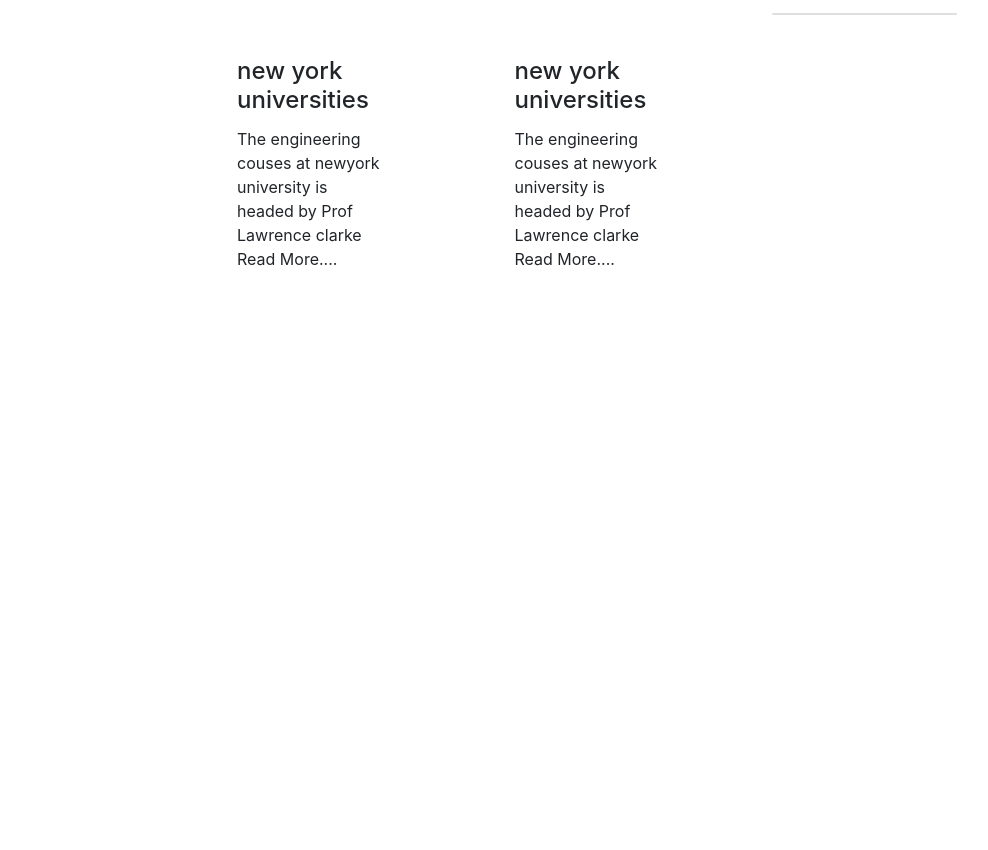
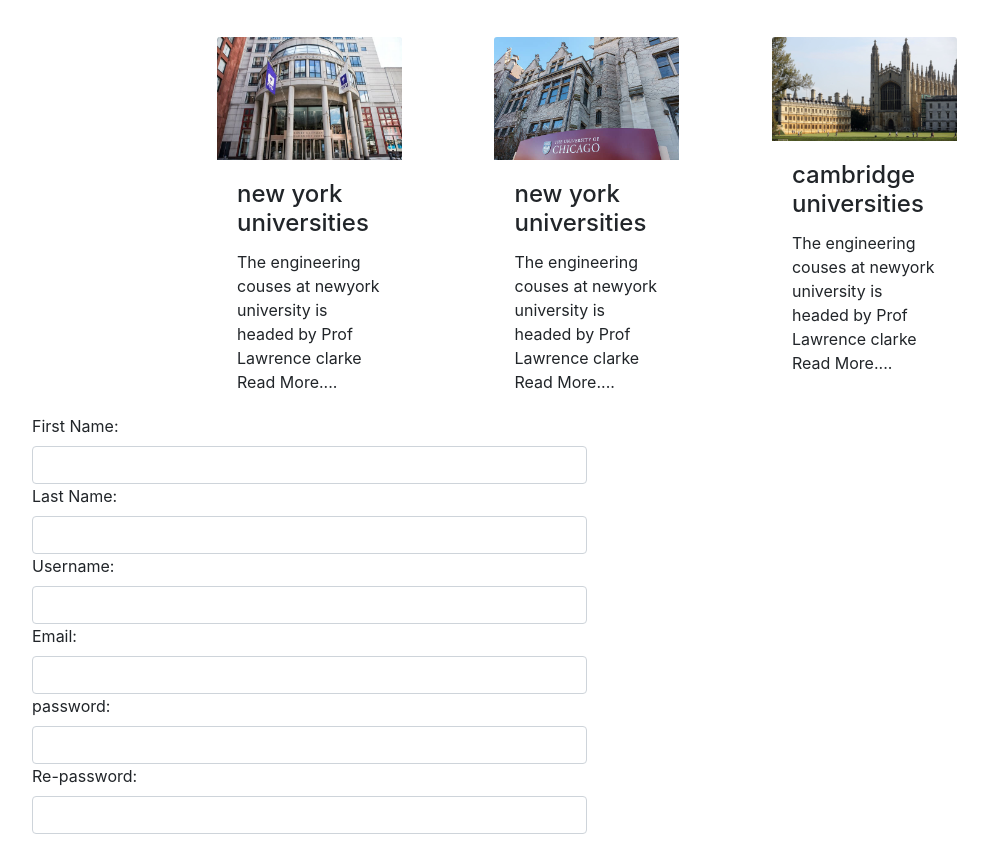
Before and after one commit to jamestucker1988/capstone, a website: page online-course.html in a window 1280 px wide. Shown: the part 451-1301 px from the top of the page, without its empty margins (53-1041 px from the left). Before the commit the page ends 800 px from the top, so only its background shows below. Drawn offline with Linux system fonts and the light colour scheme.

Commit message:
introduced a form element in online-course.html

```diff
--- a/assets/main.scss
+++ b/assets/main.scss
@@ -1,21 +1,25 @@
-$grid-breakpoints:(
-  xs:0,
+$grid-breakpoints: (
+  xs: 0,
   sm: 768px,
   md: 1024px,
-  lg: 1200px
+  lg: 1200px,
 );
-$container-max-widths:(
+$container-max-widths: (
   sm: 720px,
   md: 992px,
   lg: 1140px,
 );
 
 $theme-colors: (
-  primary: #c25d51
+  primary: #c25d51,
 );
 
 .fontsize-8 {
   font-size: 0.8rem;
+}
+
+.font {
+  font-size: 2rem;
 }
 
 .fa-copyright,
@@ -23,9 +27,13 @@
 .fa-twitter,
 .fa-whatsapp,
 .fa-youtube,
-.fa-instagram-square
- {
+.fa-instagram-square {
   color: #fff;
+}
+
+.carousel-control-prev-icon,
+.carousel-control-next {
+  color: blue;
 }
 
 @import "../node_modules/bootstrap/scss/bootstrap";
@@ -42,10 +50,6 @@
   height: 100%;
   object-fit: cover;
 }
-
-// .background-none {
-//   background: none;
-// }
 
 .fa-search {
   color: #fff;
@@ -105,6 +109,4 @@
   .background-pc {
     background: none;
   }
-
-
 }
--- a/online-course.html
+++ b/online-course.html
@@ -131,8 +131,30 @@
         </div>
       </div>
       <div class="col-1"></div>
-      <div class="col-2">
-        <div class="card"></div>
+      <div class="col-2"><div class="card-transparent text-left">
+        <img class="card-img-top" src="../assets/la.jpg" alt="">
+        <div class="card-body">
+          <h4 class="card-title">cambridge universities</h4>
+          <p class="card-text">The engineering couses at newyork university is headed by Prof Lawrence clarke Read More....</p>
+        </div>
       </div>
+    </div>
+      </div>
+      <form  action="/actionpage.php">
+      <div class="form-group">
+        <label for="input1">First Name:</label>
+      <input type="text" id="input1" class="form-control">
+      <label for="last-name">Last Name:</label>
+      <input type="text" id="last-name" class="form-control text-muted">
+      <label for="username">Username:</label>
+      <input type="text" id="username" class="form-control">
+      <label for="email">Email:</label>
+      <input type="text" id="email" class="form-control">
+      <label for="password">password:</label>
+      <input type="text " id="password " class="form-control">
+      <label for="re-password" >Re-password:</label>
+      <input type="text " id="re-password" class="form-control">
+      </div>
+      </form>
 </body>
 </html>
```
Also changed, not shown: course-detail.html (added, +9 -0 lines), assets/chicago.jpg (added), assets/la.jpg (added), assets/main.css, assets/ny.jpg (added), 1 other file.
